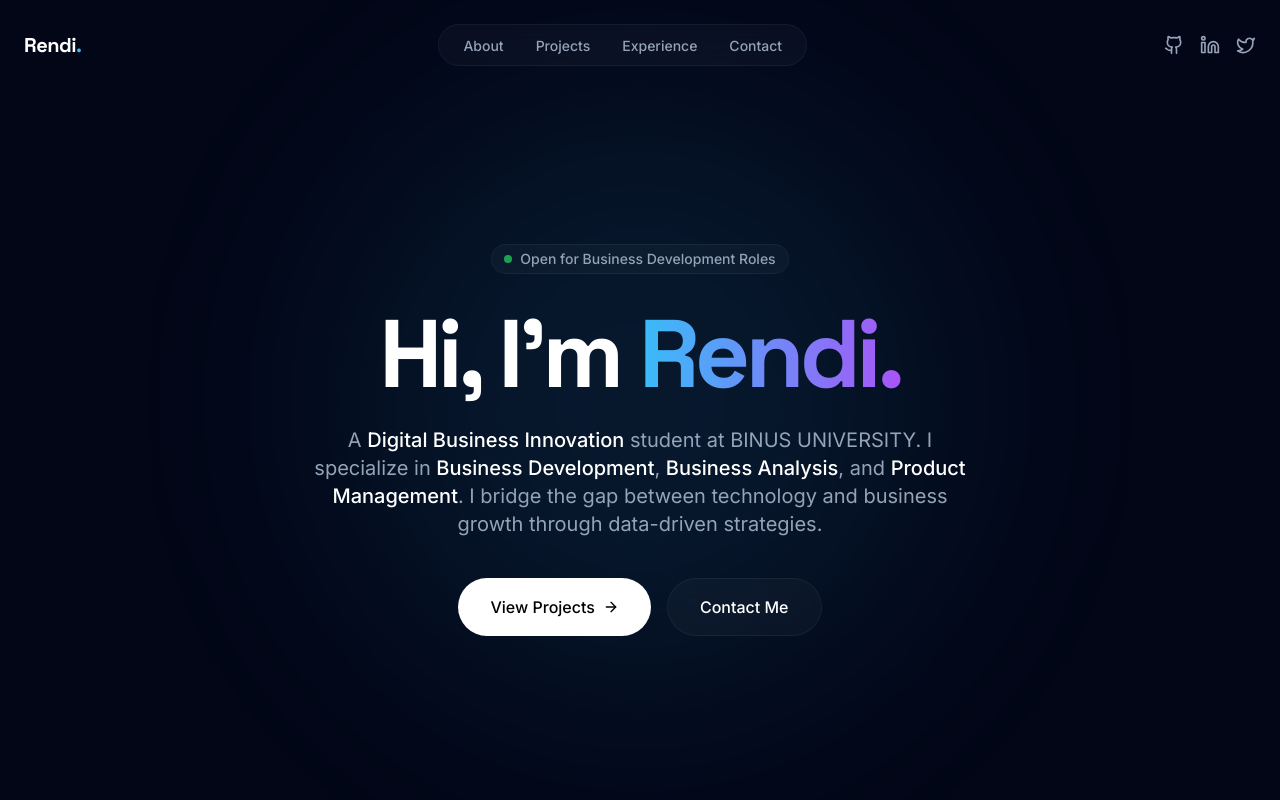
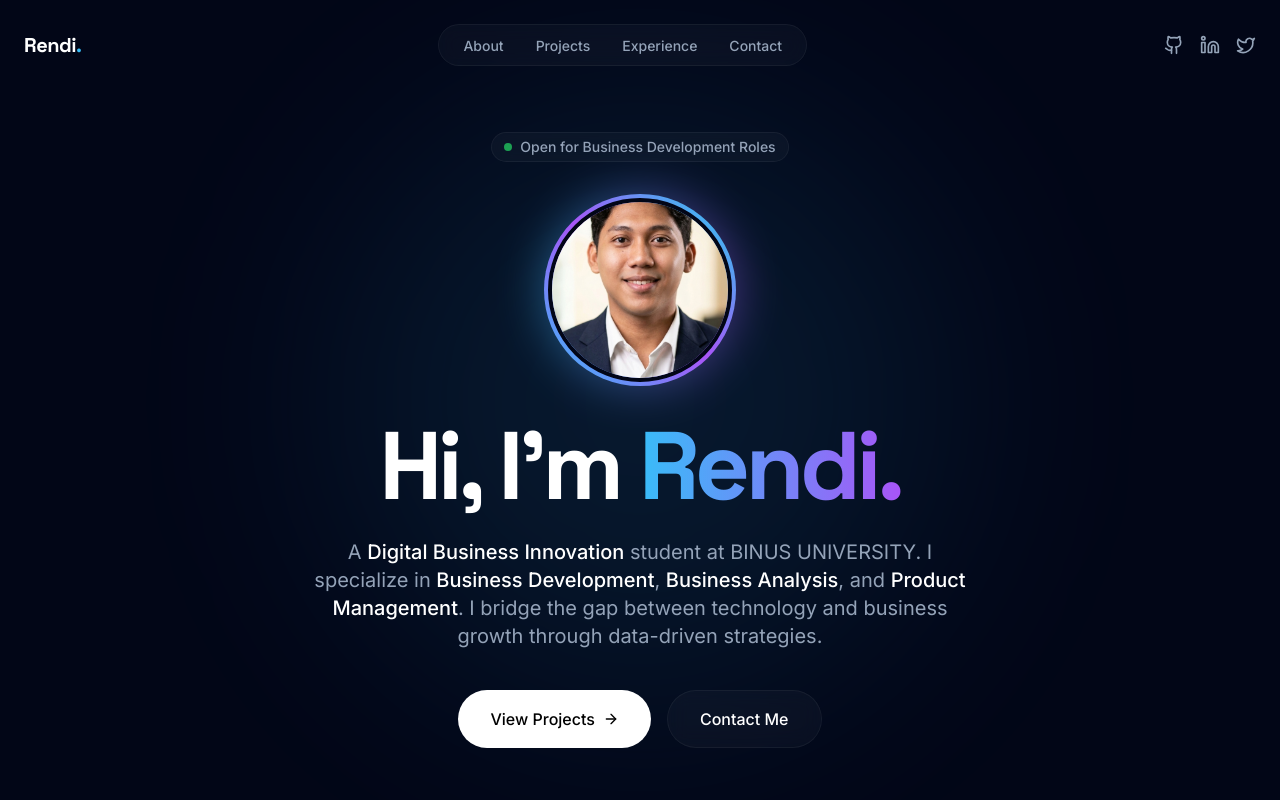
Before and after one commit to rendiody0911/porto, a Next.js app: page / in a window 1280 px wide. Shown: the top 800 px of the page. Built offline with nearby package versions, Linux system fonts and the light colour scheme.

Commit message:
Add premium profile picture section to Hero

```diff
--- a/components/Hero.tsx
+++ b/components/Hero.tsx
@@ -18,6 +18,25 @@ export default function Hero() {
         >
           <span className="w-2 h-2 rounded-full bg-green-500 animate-pulse" />
           Open for Business Development Roles
+        </motion.div>
+
+        <motion.div
+          initial={{ opacity: 0, scale: 0.8 }}
+          animate={{ opacity: 1, scale: 1 }}
+          transition={{ duration: 0.5, type: "spring", bounce: 0.4 }}
+          className="mb-8 relative"
+        >
+          <div className="absolute inset-0 bg-gradient-to-r from-accent to-purple-500 rounded-full blur-xl opacity-40 animate-pulse" />
+          <div className="relative w-40 h-40 md:w-48 md:h-48 rounded-full p-1 bg-gradient-to-tr from-accent via-purple-500 to-cyan-400">
+            <div className="w-full h-full rounded-full overflow-hidden border-4 border-background bg-black/50">
+              {/* eslint-disable-next-line @next/next/no-img-element */}
+              <img
+                src="/profile.jpg"
+                alt="Rendi Ody Setiawan"
+                className="w-full h-full object-cover hover:scale-110 transition-transform duration-500"
+              />
+            </div>
+          </div>
         </motion.div>
 
         <motion.h1
```
Also changed, not shown: public/profile.jpg (added).
